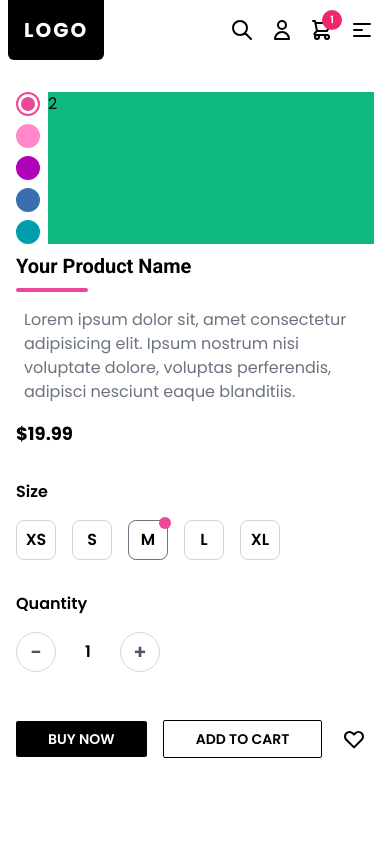
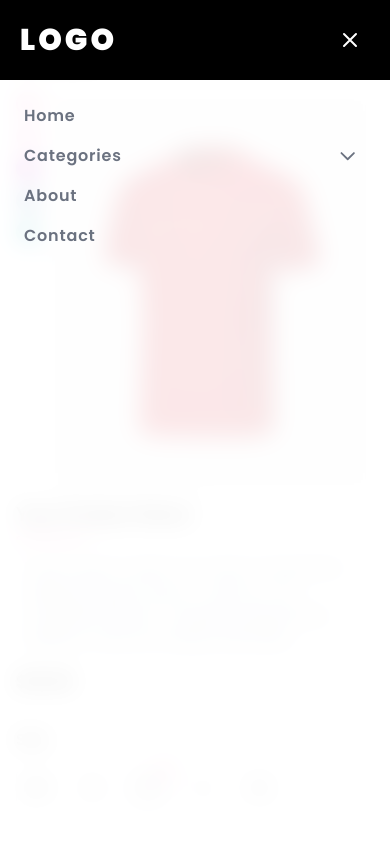
Before and after one commit to RavenSam/ecommerce_template_02, a Next.js app: page /product/1 in a window 390 px wide. Shown: the top 843 px of the page. Built offline with nearby package versions, Linux system fonts and the light colour scheme; what tailwindcss-elevation would draw is missing.

Commit message:
navigation on small screens

```diff
--- a/components/NavDrawer.jsx
+++ b/components/NavDrawer.jsx
@@ -1,18 +1,74 @@
-import { MenuAlt1Icon } from "@heroicons/react/outline"
-import { useState } from "react"
+import { Fragment, useState } from "react"
+import Link from "next/link"
+import Head from "next/head"
+import { ChevronDownIcon, MenuAlt1Icon, XIcon } from "@heroicons/react/outline"
+import { Transition } from "@headlessui/react"
+import { navLinks } from "../utils/headerItems"
 
 export default function NavDrawer() {
-   const [open, setOpen] = useState(false)
+   const [open, setOpen] = useState(true)
+
+   const handleClick = () => console.log("Clicked...")
 
    return (
       <>
+         <Head>
+            <style>{`body{overflow-y:${open && "hidden"}}`}</style>
+         </Head>
+
          <button
-            className="rounded-full inline-block w-10 h-10 p-2 transition duration-200 hover:bg-gray-200 active:bg-gray-300"
+            className="rounded-full inline-block md:hidden w-10 h-10 p-2 transition duration-200 hover:bg-gray-200 active:bg-gray-300"
             onClick={() => setOpen(!open)}
-            onClose={() => setOpen(false)}
          >
             <MenuAlt1Icon />
          </button>
+
+         <Transition
+            as={Fragment}
+            show={open}
+            enter="transition ease-out duration-100"
+            enterFrom="transform opacity-0 scale-95"
+            enterTo="transform opacity-100 scale-100"
+            leave="transition ease-in duration-75"
+            leaveFrom="transform opacity-100 scale-100"
+            leaveTo="transform opacity-0 scale-95"
+         >
+            <nav className="absolute top-0 left-0 md:hidden bottom-0 z-20  h-screen bg-white backdrop-blur-md w-full sm:w-[50%] bg-opacity-90">
+               {/* Overlay */}
+               <div
+                  className="absolute top-0 right-0 hidden sm:block h-screen w-[100%] bg-gray-700 bg-opacity-70  transform translate-x-full "
+                  onClick={() => setOpen(false)}
+               />
+
+               <div className="flex items-center justify-between text-white bg-black p-5">
+                  <h2 className="text-3xl font-black tracking-widest">LOGO</h2>
+
+                  <button className="w-10 h-10 p-2 " onClick={() => setOpen(false)}>
+                     <XIcon />
+                  </button>
+               </div>
+
+               <ul className="p-4">
+                  {navLinks.map((link) => (
+                     <li
+                        key={link.name}
+                        className="flex items-center justify-between text-gray-500  px-2 lg:px-4 hover:text-black hover:bg-gray-200 hover:bg-opacity-60"
+                     >
+                        <Link href={link.url}>
+                           <a className="capitalize block w-full  py-2 tracking-wider text-base font-semibold  ">
+                              {link.name}
+                           </a>
+                        </Link>
+                        {link.children?.length > 0 && (
+                           <button className="w-10 h-10 p-2 " onClick={handleClick}>
+                              <ChevronDownIcon />
+                           </button>
+                        )}
+                     </li>
+                  ))}
+               </ul>
+            </nav>
+         </Transition>
       </>
    )
 }
--- a/components/ProductGallery.jsx
+++ b/components/ProductGallery.jsx
@@ -1,4 +1,5 @@
 import { useState } from "react"
+import Image from "next/image"
 
 export default function ProductGallery({ colors, productColor, setProductColor }) {
    return (
@@ -16,7 +17,11 @@ export default function ProductGallery({ colors, productColor, setProductColor }
             ))}
          </div>
 
-         <div className="flex-grow bg-green-500">2</div>
+         <div className="flex-grow bg-[#f3f3f3] rounded-md">
+            <div className="relative w-full h-[400px] mx-auto">
+               <Image src="/products/shirt.png" layout="fill" objectFit="contain" quality={100} />
+            </div>
+         </div>
       </div>
    )
 }
--- a/components/ProductInfo.jsx
+++ b/components/ProductInfo.jsx
@@ -54,36 +54,26 @@ export default function ProductInfo({ productColor }) {
             <h3 className="font-semibold">Quantity</h3>
 
             <div className="flex items-center  mt-4 space-x-4">
-               <button
-                  className="w-10 h-10 text-xl font-semibold border border-gray-300 text-gray-600 rounded-full transform  transition duration-100 ease-in-out hover:bg-black hover:text-white hover:border-black active:scale-90"
-                  onClick={() => qty > 1 && setQty(qty - 1)}
-               >
+               <button className="btn-rounded" onClick={() => qty > 1 && setQty(qty - 1)}>
                   -
                </button>
 
                <span className="min-w-[2rem] text-center font-semibold">{qty}</span>
 
-               <button
-                  className="w-10 h-10 text-xl font-semibold border border-gray-300 text-gray-600 rounded-full transform  transition duration-100 ease-in-out hover:bg-black hover:text-white hover:border-black active:scale-90"
-                  onClick={() => qty < 10 && setQty(qty + 1)}
-               >
+               <button className="btn-rounded" onClick={() => qty < 10 && setQty(qty + 1)}>
                   +
                </button>
             </div>
          </div>
 
          <div className="flex items-center mt-8 space-x-4 py-4">
-            <button className="text-sm lg:text-base uppercase font-semibold px-8 py-2  rounded-sm bg-black text-white    transform  transition-all duration-50 ease-in-out  md:hover:tracking-[.2rem] active:scale-90">
-               buy now
-            </button>
+            <button className="btn-1">buy now</button>
 
-            <button className="text-sm lg:text-base uppercase font-semibold px-8 py-2  rounded-sm border border-black   transition-all duration-50 ease-in-out md:hover:tracking-[.2rem] active:scale-90">
-               add to cart
-            </button>
+            <button className="btn-2">add to cart</button>
 
             <button
                title={isOnWhishlist ? "Remove From The Whishlist" : "Add To The Wishlist"}
-               className="w-8 h-8 md:w-10 md:h-10 p-1 rounded-full  transform transition-all duration-200 ease-in-out hover:scale-125 md:hover:elevation-4"
+               className="w-8 h-8 md:w-10 md:h-10 p-1 rounded-full  transform transition-all duration-200 ease-in-out hover:scale-125 "
                onClick={() => setIsOnWhishlist(!isOnWhishlist)}
             >
                {isOnWhishlist ? <HeartFull /> : <HeartIcon />}
--- a/components/fragments/HeaderNav.jsx
+++ b/components/fragments/HeaderNav.jsx
@@ -21,7 +21,7 @@ export default function HeaderNav() {
                   onMouseLeave={() => link.children?.length > 0 && setMenuOpen(false)}
                >
                   <Link href={link.url}>
-                     <a className="capitalize px-2 lg:px-4 py-2 tracking-wider text-sm font-semibold text-gray-500 hover:text-black">
+                     <a className="capitalize px-2 lg:px-4 py-2 tracking-wider text-sm font-bold text-gray-500 hover:text-black">
                         {link.name}
                         {link.children?.length > 0 && <ChevronDownIcon className="h-4 w-4 inline ml-1" />}
                      </a>
--- a/styles/globals.css
+++ b/styles/globals.css
@@ -3,3 +3,21 @@
 @tailwind base;
 @tailwind components;
 @tailwind utilities;
+
+@layer components {
+   .btn {
+      @apply text-sm lg:text-base uppercase font-semibold px-5 md:px-8 py-2 rounded-sm;
+   }
+
+   .btn-1 {
+      @apply btn bg-black text-white transition-all duration-200 ease-in-out  md:hover:tracking-[.2rem] active:scale-90;
+   }
+
+   .btn-2 {
+      @apply btn border border-black transition-all duration-200 ease-in-out md:hover:tracking-[.2rem] active:scale-90;
+   }
+
+   .btn-rounded {
+      @apply w-10 h-10 text-xl font-semibold border border-gray-300 text-gray-600 rounded-full transform  transition duration-100 ease-in-out hover:bg-black hover:text-white hover:border-black active:scale-90;
+   }
+}
```
Also changed, not shown: package.json (+4 -3 lines), public/products/shirt.png (added), 1 other file (tests, documents, lock files or other folders).
